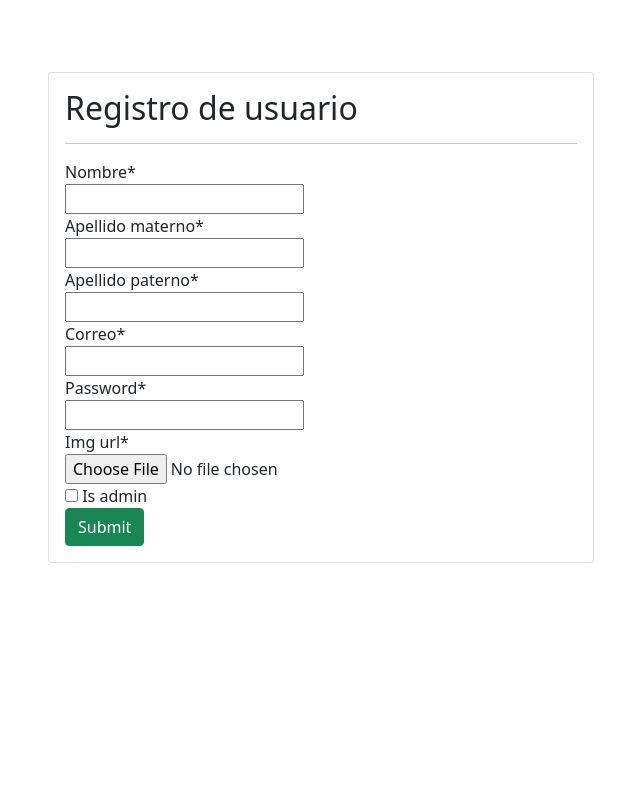
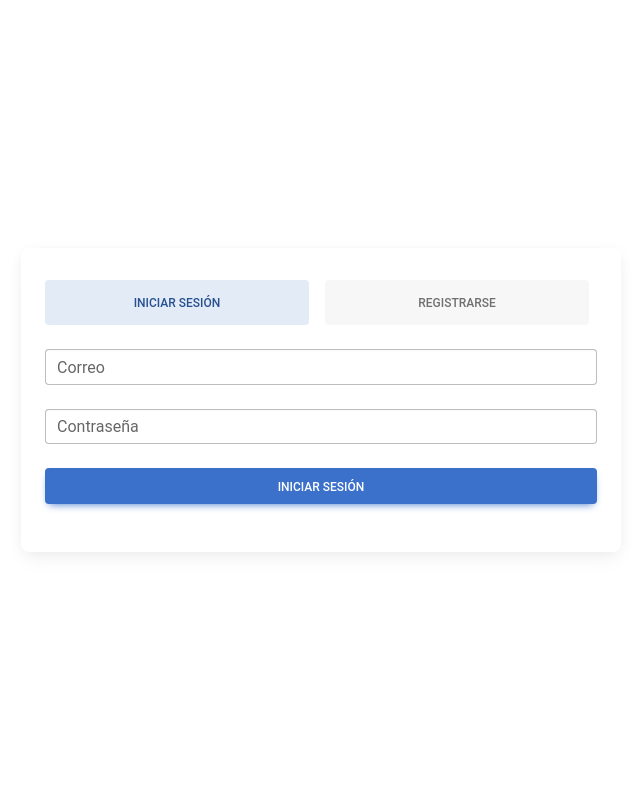
Before and after one commit to FranciscoMendiola/pumaflash, a Django app: page /registration/ in a window 1280 px wide. Shown: the whole page, without its empty margins (319-959 px from the left). Run offline with Django 4.2, Linux system fonts and the light colour scheme; some libraries are stand-ins or nearby versions.

Commit message:
formulario guardando, faltan verificaciones

```diff
--- a/APP/forms.py
+++ b/APP/forms.py
@@ -3,13 +3,18 @@ from django.contrib.auth.forms import UserCreationForm
 from django.contrib.auth.models import User
 from .models import Usuario
 
+class nameForm(forms.Form):
+    '''
+    Como los 3 son filtro entonces les agregamos la propiedad de que no sean obligatorios para hacer submit
+    '''
+    numcta = forms.CharField(label='numcta', max_length=100, required=False)
+    nombre = forms.CharField(label='nombre', max_length=100, required=False)
+    apellido = forms.CharField(label='apellido', max_length=100, required=False)
+
 class UsuarioForm(forms.ModelForm):
     class Meta:
         model = Usuario
-        # Excluimos el id_usuario para que no se muestre en el formulario
-        exclude = ['id_usuario']
-        # También puedes usar fields si prefieres enumerarlos explícitamente
-        # fields = ['nombre', 'apellido_materno', 'apellido_paterno', 'correo', 'password', 'img_url', 'is_admin']
+        fields = ['nombre', 'apellido_paterno', 'apellido_materno', 'correo', 'password', 'img_url']
         widgets = {
-            'password': forms.PasswordInput(),
+            'password': forms.PasswordInput()
         }
--- a/APP/templates/registration/registration.html
+++ b/APP/templates/registration/registration.html
@@ -1,40 +1,109 @@
 <!DOCTYPE html>
-<html lang="es">
+<html lang="en">
 <head>
-	<title>registrarse</title>
-	<meta charset="utf-8">
-	<meta name="viewport" content="width=device-width, initial-scale=1">
-	<meta http-equiv="X-UA-Compatible" content="ie=edge">
-
-	<!-- Bootstrap CSS -->
-	<link href="https://cdn.jsdelivr.net/npm/bootstrap@5.0.2/dist/css/bootstrap.min.css" rel="stylesheet" integrity="sha384-EVSTQN3/azprG1Anm3QDgpJLIm9Nao0Yz1ztcQTwFspd3yD65VohhpuuCOmLASjC" crossorigin="anonymous">
-
+  <meta charset="UTF-8">
+  <meta name="viewport" content="width=device-width, initial-scale=1.0">
+  <title>Registro/Login</title>
+  <!-- Font Awesome (para los iconos) -->
+  <link rel="stylesheet" href="https://cdnjs.cloudflare.com/ajax/libs/font-awesome/6.4.0/css/all.min.css">
+  <!-- MDBootstrap CSS -->
+  <link href="https://cdnjs.cloudflare.com/ajax/libs/mdb-ui-kit/6.4.0/mdb.min.css" rel="stylesheet">
 </head>
 <body>
-	{%load crispy_forms_tags %}
-	<div class = "container">
-		<br>
-		<br>
-		<br>
-		<div class="row">
-			<div class="col-12 col-md-6 offset-md-3">
-				<div class="card">
-					<div class="card-body">
-						<h2>Registro de usuario</h2>
-						<hr>
+  <div class="d-flex justify-content-center align-items-center vh-100">
+    <div class="card p-4 shadow-4" style="width: 100%; max-width: 600px;">
+      <!-- Pills navs -->
+      <ul class="nav nav-pills nav-justified mb-3" id="ex1" role="tablist">
+        <li class="nav-item" role="presentation">
+          <a class="nav-link active" id="tab-login" data-mdb-toggle="pill" href="#pills-login" role="tab"
+            aria-controls="pills-login" aria-selected="true">Iniciar Sesión</a>
+        </li>
+        <li class="nav-item" role="presentation">
+          <a class="nav-link" id="tab-register" data-mdb-toggle="pill" href="#pills-register" role="tab"
+            aria-controls="pills-register" aria-selected="false">Registrarse</a>
+        </li>
+      </ul>
+      <!-- Pills navs -->
 
-						<form action="" method="post" enctype="multipart/form-data">
+      <!-- Pills content -->
+      <div class="tab-content">
+        <div class="tab-pane fade show active" id="pills-login" role="tabpanel" aria-labelledby="tab-login">
+          <form>
+            <!-- Email input -->
+            <div data-mdb-input-init class="form-outline mb-4">
+				<input type="email" id="registerEmail" name="correo" class="form-control" />
+				<label class="form-label" for="registerEmail">Correo</label>
+            </div>
 
-							{% csrf_token %}
-							{{form | crispy}}
-							<input type="submit" name="Registrar" class="btn btn-success float-right">
-						</form>
+            <!-- Password input -->
+            <div data-mdb-input-init class="form-outline mb-4">
+              <input type="password" id="loginPassword" class="form-control" />
+              <label class="form-label" for="loginPassword">Contraseña</label>
+            </div>
 
-					</div>
-				</div>
+            <!-- Submit button -->
+            <button type="submit" data-mdb-button-init data-mdb-ripple-init class="btn btn-primary btn-block mb-4">Iniciar Sesión</button>
+          </form>
+        </div>
+        <div class="tab-pane fade" id="pills-register" role="tabpanel" aria-labelledby="tab-register">
+          <form method="POST" action="{% url 'signup' %}" enctype="multipart/form-data">
+            {% csrf_token %}
+            <!-- Nombre input -->
+            <div data-mdb-input-init class="form-outline mb-4">
+              <input type="text" id="registerName" name="nombre" class="form-control" />
+              <label class="form-label" for="registerName">Nombre</label>
+            </div>
 
+            <!-- Apellido Paterno input -->
+            <div data-mdb-input-init class="form-outline mb-4">
+              <input type="text" id="apPat" name="apellido_paterno" class="form-control" />
+              <label class="form-label" for="apPat">Apellido Paterno</label>
+            </div>
+
+            <!-- Apellido Materno input -->
+            <div data-mdb-input-init class="form-outline mb-4">
+              <input type="text" id="apMat" name="apellido_materno" class="form-control" />
+              <label class="form-label" for="apMat">Apellido Materno</label>
+            </div>
+
+            <!-- Email input -->
+            <div data-mdb-input-init class="form-outline mb-4">
+              <input type="email" id="registerEmail" name="correo" class="form-control" />
+              <label class="form-label" for="registerEmail">Correo</label>
+            </div>
+
+            <!-- Password input -->
+            <div data-mdb-input-init class="form-outline mb-4">
+              <input type="password" id="registerPassword" name="password" class="form-control" />
+              <label class="form-label" for="registerPassword">Contraseña</label>
+            </div>
+
+
+
+			<!-- Imagen input -->
+			<div class="mb-4">
+				<label for="img_url" class="form-label">Foto de perfil</label>
+				<input class="form-control" type="file" id="img_url" name="img_url" accept="image/*">
 			</div>
-		</div>
-	</div>
+
+
+
+            <!-- Submit button -->
+            <button type="submit" data-mdb-button-init data-mdb-ripple-init class="btn btn-primary btn-block mb-3">Registrarse</button>
+          </form>
+        </div>
+      </div>
+      <!-- Pills content -->
+    </div>
+  </div>
+
+  <!-- MDBootstrap JS -->
+  <script type="text/javascript" src="https://cdnjs.cloudflare.com/ajax/libs/mdb-ui-kit/6.4.0/mdb.min.js"></script>
+  <script>
+    document.addEventListener("DOMContentLoaded", function () {
+      const tabElements = document.querySelectorAll('[data-mdb-pill-init]');
+      tabElements.forEach(el => new mdb.Tab(el));
+    });
+  </script>
 </body>
 </html>
--- a/APP/views.py
+++ b/APP/views.py
@@ -14,35 +14,20 @@ from django.contrib import messages
 
 # Create your views here.
 def index(request):
-
-    # Crea un nuevo usuario (o usa uno existente)
-    #usuario = Usuario(nombre="Juan", apellido_materno="Pérez", apellido_paterno="Gómez", correo="juan@example.com", password="12345")
-
-    # Asigna la imagen
-    #with open('E:\Descargas\Vmod.png', 'rb') as f:
-    #    usuario.img_url.save('gt.png', File(f), save=True)
-
-    # Guarda el usuario
-    #usuario.save()
-
-    # Verifica
-    #print(usuario.img_url.url)  # Debería mostrar algo como '/media/img/usuarios/gt.png'
     return HttpResponse("Hello, World!")
 
 
 def Signup(request):
-    '''
-    Función de registro de usuario de tipo estudiante
-    '''
-    data = {
-        'form': UsuarioForm()
-    }
+    data = {'form': UsuarioForm()}
+
     if request.method == "POST":
-        print(request.FILES)  # Agrega esto
         formulario = UsuarioForm(request.POST, request.FILES)
         if formulario.is_valid():
-            usuario = formulario.save()  # Solo se guarda una vez
+            usuario = formulario.save()
             messages.success(request, "Registro exitoso")
-            return redirect("index")
+            return redirect("signup")
+        else:
+            print(formulario.errors)
         data["form"] = formulario
+
     return render(request, 'registration/registration.html', data)
```
